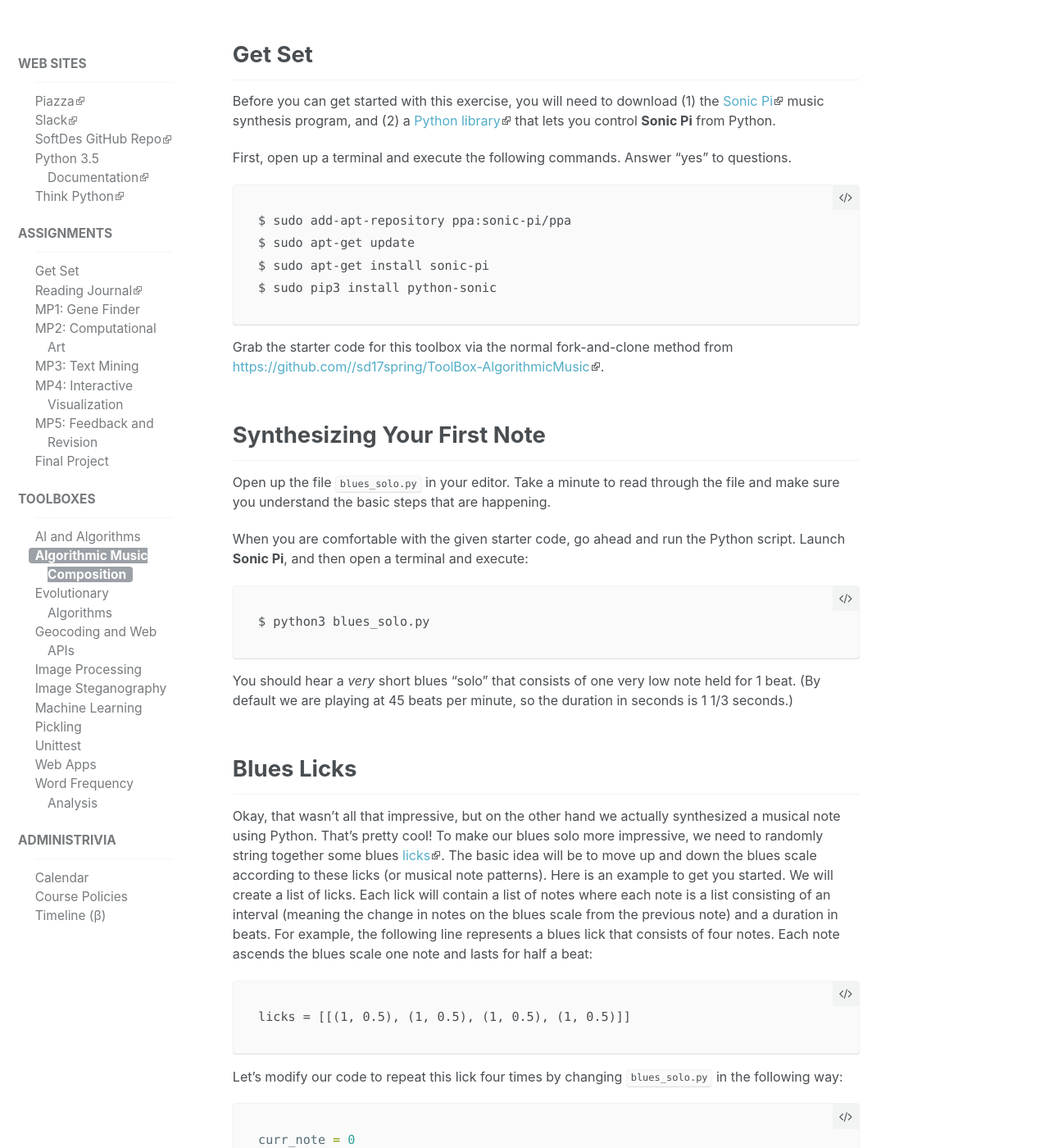
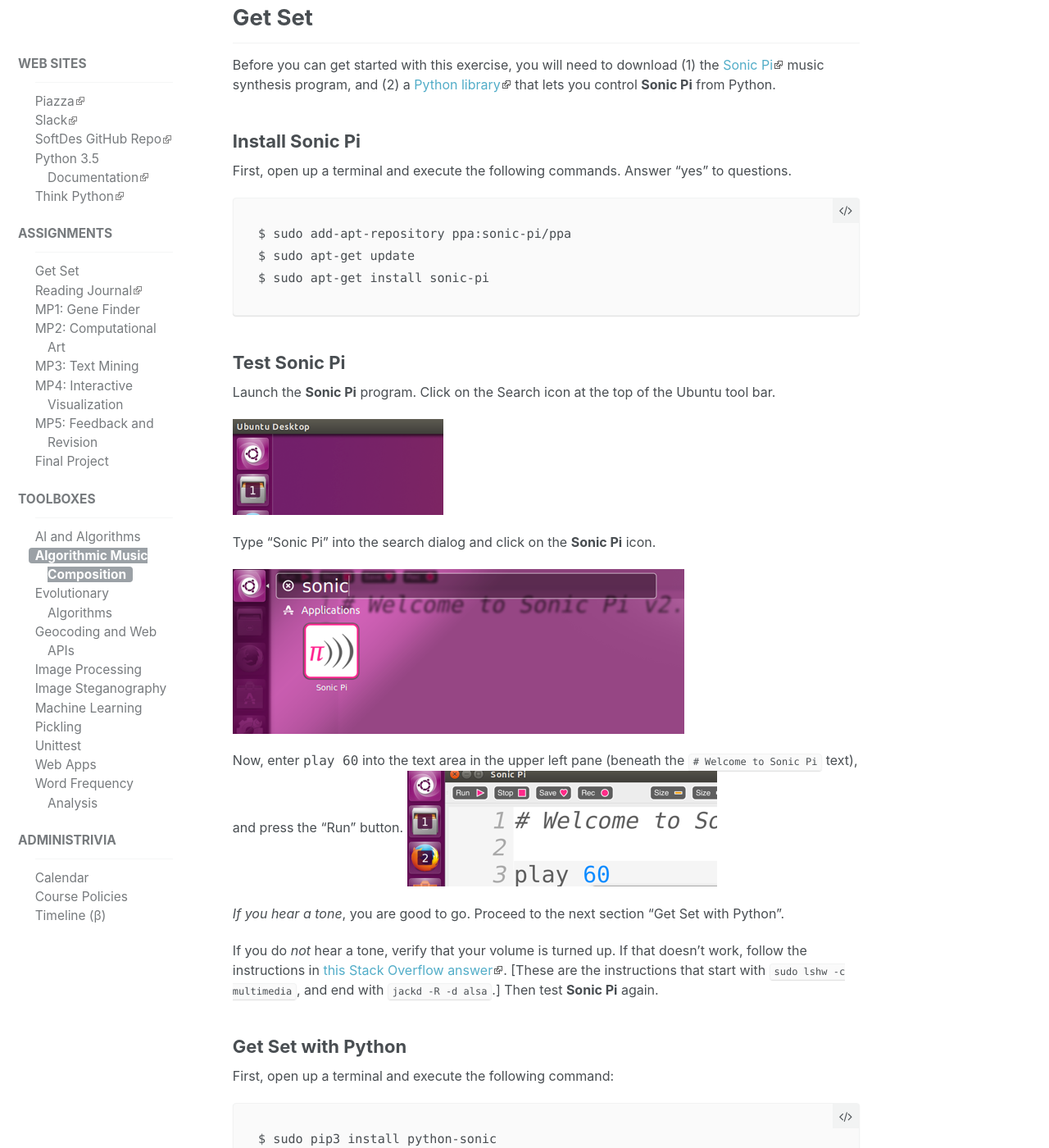
Before and after one commit to sd17spring/sd17spring.github.io, a Jekyll site: the page built from _toolboxes/algorithmic-music-composition.md, in a window 1280 px wide and 1400 px high, scrolled down 1063 px. Shown: the whole window at 82% size. Built offline with Jekyll 4.4.1, drawn with Linux system fonts in a browser that asks for light colours; some of the changed text lies outside the part shown.

Commit message:
add workaround to algorithmic music composition

```diff
--- a/_toolboxes/algorithmic-music-composition.md
+++ b/_toolboxes/algorithmic-music-composition.md
@@ -30,11 +28,40 @@
 [Sonic Pi](http://sonic-pi.net) music synthesis program, and
 (2) a [Python library](https://github.com/gkvoelkl/python-sonic) that lets you control **Sonic Pi** from Python.
 
+### Install Sonic Pi
+
 First, open up a terminal and execute the following commands. Answer "yes" to questions.
 
     $ sudo add-apt-repository ppa:sonic-pi/ppa
     $ sudo apt-get update
     $ sudo apt-get install sonic-pi
+
+### Test Sonic Pi
+
+Launch the **Sonic Pi** program. Click on the Search icon at the top of the Ubuntu tool bar.
+
+![]({% link files/toolboxes/algorithmic-music-composition/ubuntu-search-icon.png %})
+
+
+Type "Sonic Pi" into the search dialog and click on the **Sonic Pi** icon.
+
+![]({% link files/toolboxes/algorithmic-music-composition/search-dialog.png %})
+
+Now, enter <kbd>play 60</kbd> into the text area in the upper left pane (beneath the <code># Welcome to Sonic Pi</code>
+text), and press the "Run" button. ![]({% link files/toolboxes/algorithmic-music-composition/sonic-pi-play.png %})
+
+*If you hear a tone*, you are good to go. Proceed to the next section "Get Set with Python".
+
+If you do *not* hear a tone, verify that your volume is turned up.
+If that doesn't work, follow the instructions in
+[this Stack Overflow answer](http://stackoverflow.com/a/12768031/220667).
+[These are the instructions that start with `sudo lshw -c multimedia`, and end with `jackd -R -d alsa`.]
+Then test **Sonic Pi** again.
+
+### Get Set with Python
+
+First, open up a terminal and execute the following command:
+
     $ sudo pip3 install python-sonic
 
 Grab the starter code for this toolbox via the normal fork-and-clone method
```
Also changed, not shown: other parts of _toolboxes/algorithmic-music-composition.md (+0 -2 lines), files/toolboxes/algorithmic-music-composition/search-dialog.png (added), files/toolboxes/algorithmic-music-composition/sonic-pi-play.png (added), files/toolboxes/algorithmic-music-composition/ubuntu-search-icon.png (added).
